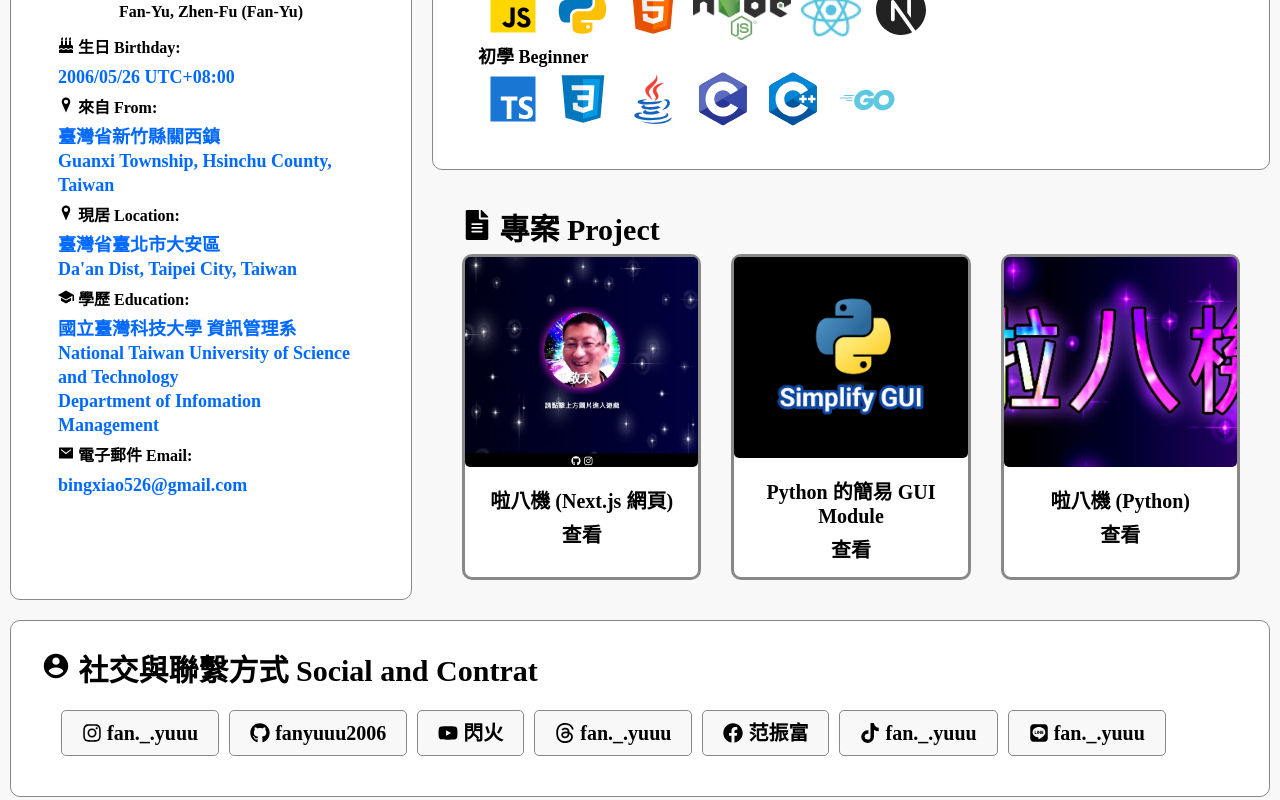
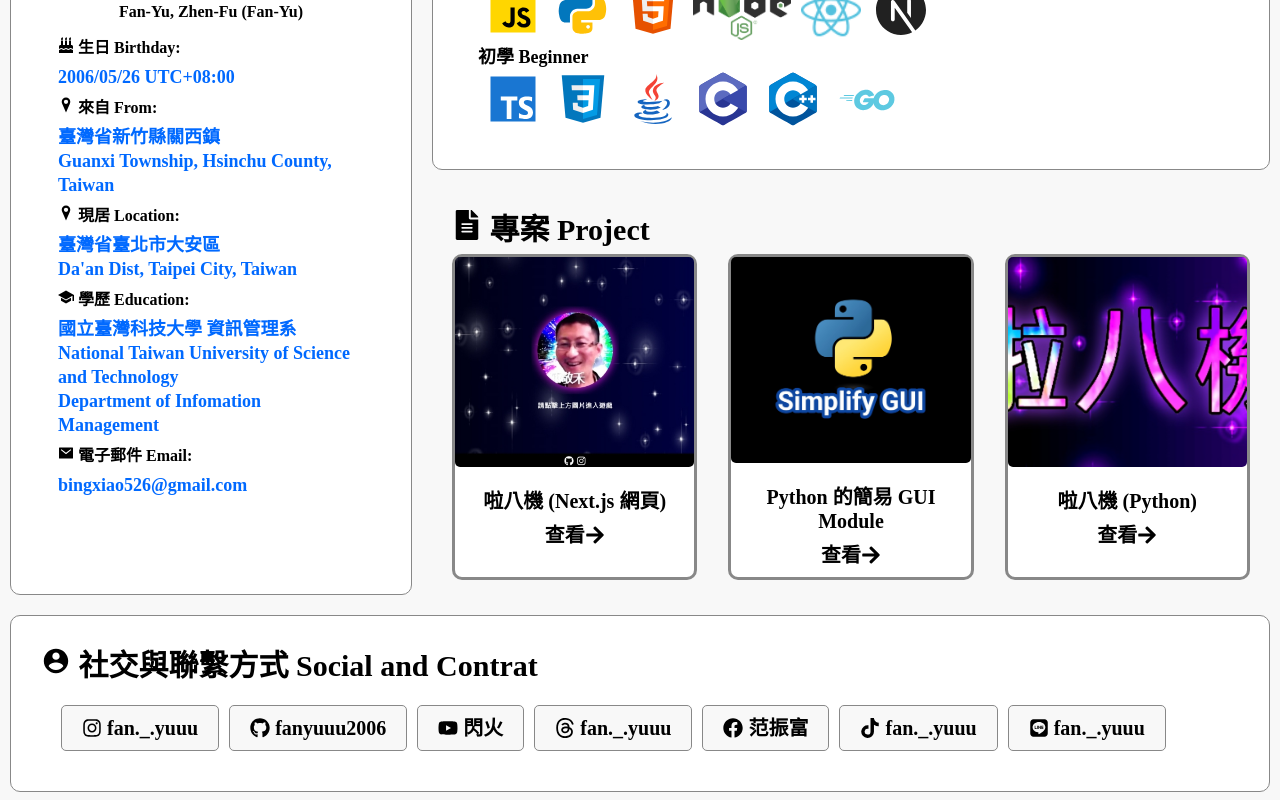
Before and after one commit to fanyuuu2006/fanyu-web, a Next.js app in the folder frontend/: page / in a window 1280 px wide. Shown: the part 487-1287 px from the top of the page. Built offline with nearby package versions, Linux system fonts and the light colour scheme.

Commit message:
feat: 排版調整 & 查看箭頭

```diff
--- a/frontend/src/components/Index/AboutMeDiv.jsx
+++ b/frontend/src/components/Index/AboutMeDiv.jsx
@@ -1,15 +1,13 @@
 import "@/styles/Index/AboutMe.css";
 import { FaRegStar } from "react-icons/fa";
 import FlexGrowDiv from "../common/FlexGrowDiv";
-import RwdBr from "../common/RwdBr";
 
 export default function AboutMeDiv() {
   return (
     <FlexGrowDiv
       TitleComponents={
         <>
-          <FaRegStar /> 關於我 <RwdBr />
-          About Me
+          <FaRegStar /> 關於我 About Me
         </>
       }
     >
--- a/frontend/src/components/Index/ProjectCarouselDiv.jsx
+++ b/frontend/src/components/Index/ProjectCarouselDiv.jsx
@@ -1,11 +1,10 @@
 import "@/styles/Index/Project.css";
 import { useState, useEffect } from "react";
 import Image from "next/image";
-import RwdBr from "../common/RwdBr";
 import OutsideLink from "../common/OutsideLink";
 import Carousel from "../common/Carousel";
 import FlexGrowDiv from "../common/FlexGrowDiv";
-import { FaFileAlt } from "react-icons/fa";
+import { FaFileAlt, FaArrowRight } from "react-icons/fa";
 import labagweb from "@/assets/images/labagweb.jpg";
 import labagexe from "@/assets/images/labagexe.jpg";
 import simplifygui from "@/assets/images/simplifygui.jpg";
@@ -68,8 +67,7 @@ export default function ProjectCarouselDiv() {
       ContentClassName="ProjectCarousel-Content"
       TitleComponents={
         <>
-          <FaFileAlt /> 專案 <RwdBr />
-          Project
+          <FaFileAlt /> 專案 Project
         </>
       }
     >
@@ -86,7 +84,9 @@ export default function ProjectCarouselDiv() {
               />
               <div className="Project-Text">
                 {project.name}
-                <OutsideLink href={project.url}>查看</OutsideLink>
+                <OutsideLink href={project.url}>
+                  查看 <FaArrowRight />
+                </OutsideLink>
               </div>
             </div>
           );
--- a/frontend/src/components/Index/SkillDiv.jsx
+++ b/frontend/src/components/Index/SkillDiv.jsx
@@ -1,5 +1,4 @@
 import "@/styles/Index/Skill.css";
-import RwdBr from "../common/RwdBr";
 import FlexGrowDiv from "../common/FlexGrowDiv";
 import Image from "next/image";
 import { TbTargetArrow } from "react-icons/tb";
@@ -89,7 +88,7 @@ export default function SkillDiv() {
     <FlexGrowDiv
       TitleComponents={
         <>
-          <TbTargetArrow /> 技能 <RwdBr />
+          <TbTargetArrow /> 技能
           Skill
         </>
       }
--- a/frontend/src/styles/Index/Project.css
+++ b/frontend/src/styles/Index/Project.css
@@ -3,6 +3,7 @@
 .ProjectCarouselDiv {
   background-color: transparent;
   border: none;
+  margin: var(--margin-small) 0;
 }
 
 .ProjectCarousel-Content {
@@ -43,6 +44,12 @@
   gap: 10px;
 }
 
+.Project-Text > a{
+  display: flex;
+  align-items: center;
+  justify-content: center;
+}
+
 .Project-Text > a:hover {
   color: #0069ff;
   border: var(--border-lv1);
```
